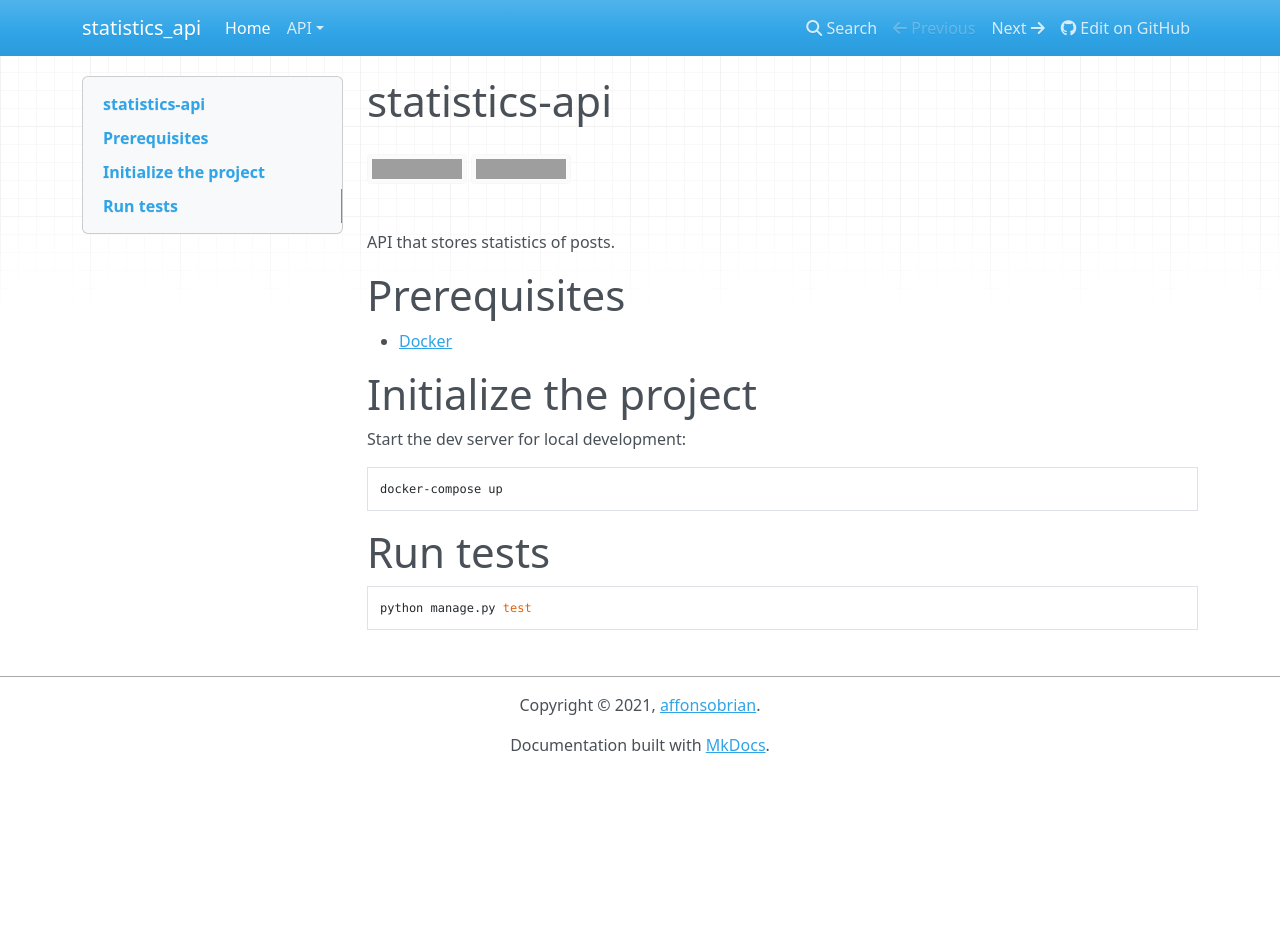
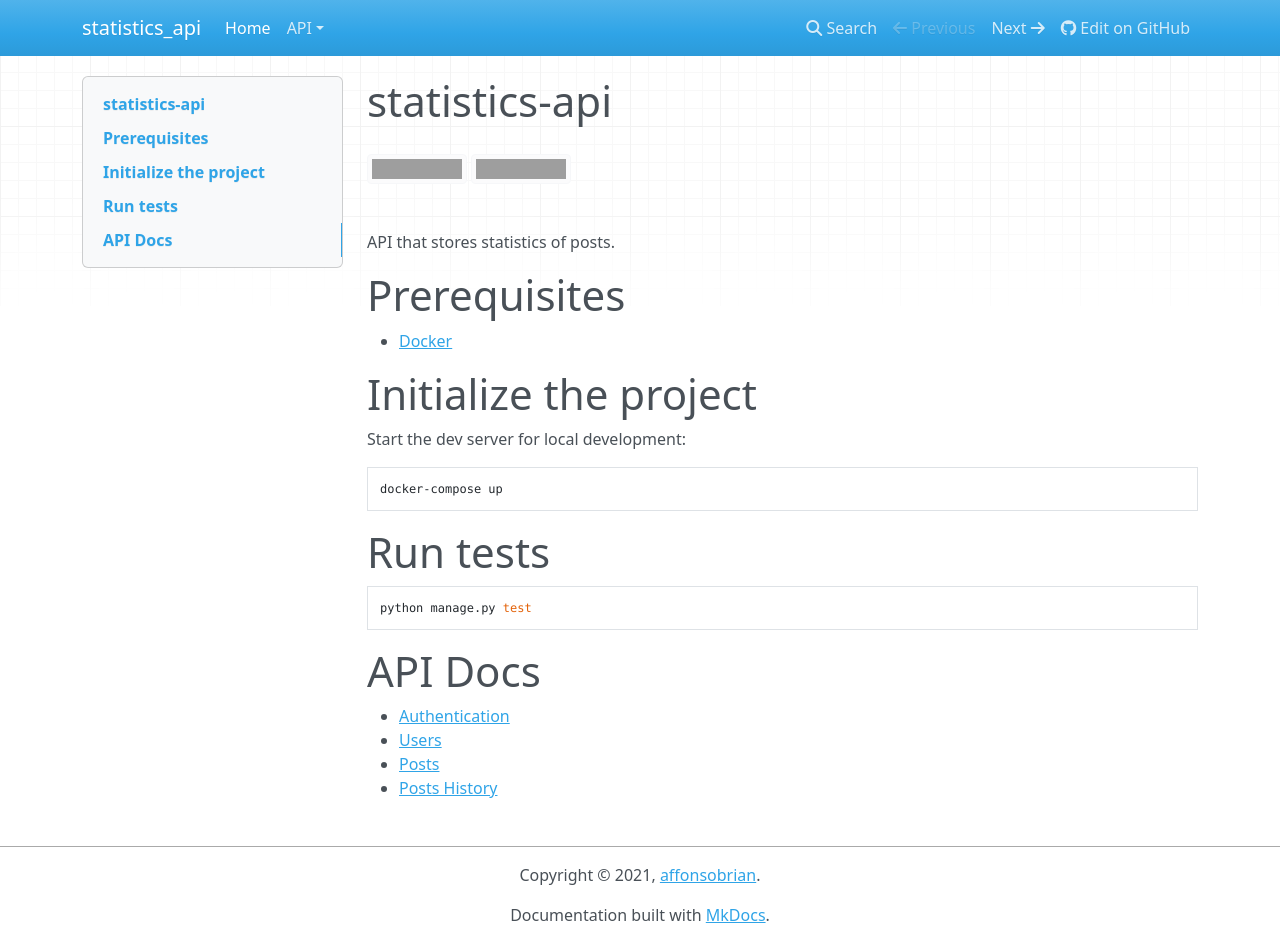
Before and after one commit to affonsobrian/statistics-api, an MkDocs documentation site: the page built from docs/index.md, in a window 1280 px wide and 943 px high. Built offline with MkDocs 1.6.1, drawn with Linux system fonts in a browser that asks for light colours; nearby versions of some CDN libraries; grey boxes are pictures that could not be loaded.

````diff
--- a/docs/index.md
+++ b/docs/index.md
@@ -22,3 +22,10 @@ docker-compose up
 ```bash
 python manage.py test
 ```
+
+# API Docs
+
+- [Authentication](api/authentication.md)
+- [Users](api/users.md)
+- [Posts](api/posts.md)
+- [Posts History](api/posts_history.md)
````
Also changed, not shown: README.md (+1 -1 lines), 2 other files.
